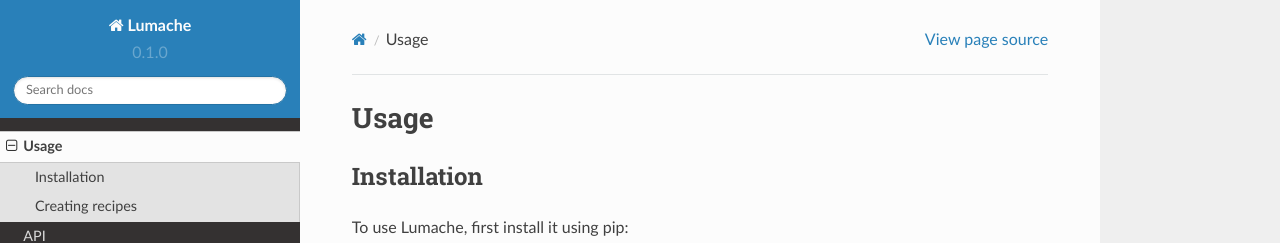
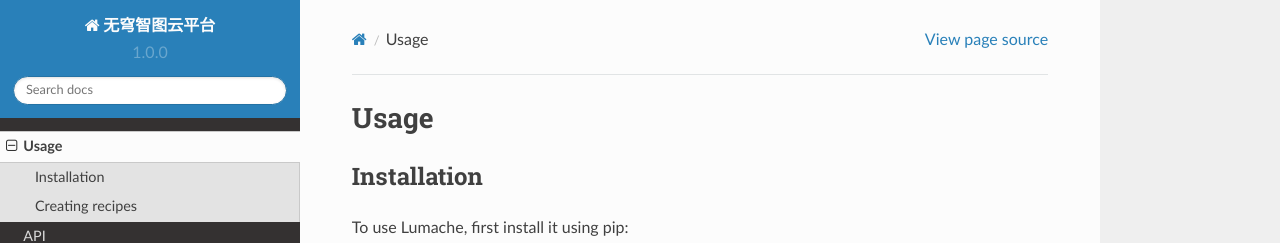
Before and after one commit to geminihcc526/platform_docs, a Sphinx documentation site: the page built from docs/source/usage.rst, in a window 1280 px wide and 1095 px high. Shown: the top 243 px of the window. Built offline with Sphinx 7.4.7 and the Read the Docs theme 2.0.0, drawn with Linux system fonts in a browser that asks for light colours; some of the changed text lies outside the part shown.

Commit message:
Update conf.py

```diff
--- a/docs/source/conf.py
+++ b/docs/source/conf.py
@@ -2,12 +2,12 @@
 
 # -- Project information
 
-project = 'Lumache'
-copyright = '2021, Graziella'
-author = 'Graziella'
+project = '无穹智图云平台'
+copyright = '2022, 无穹创新科技有限公司'
+author = 'Skyland'
 
 release = '0.1'
-version = '0.1.0'
+version = '1.0.0'
 
 # -- General configuration
 
```
